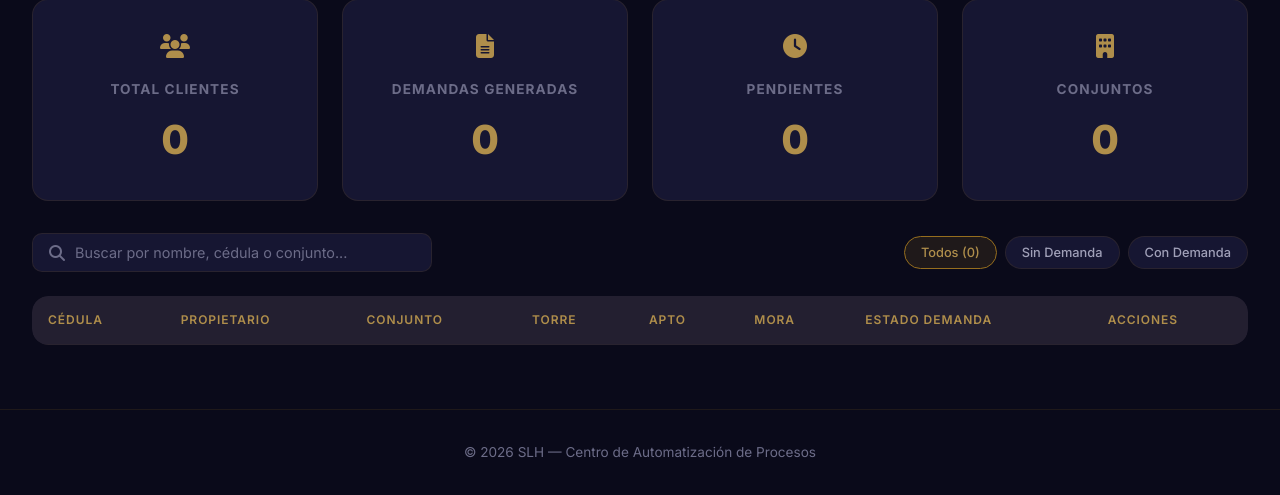
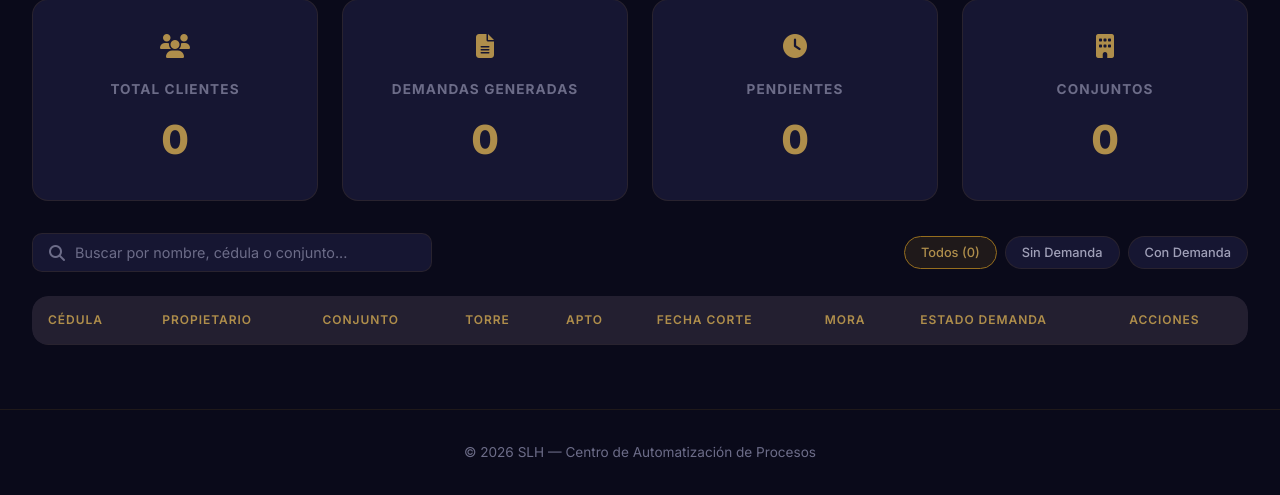
Before and after one commit to carlosbax25/SLH_PORTAL, a Flask app: page /juridica/demandas in a window 1280 px wide. Shown: the part 403-898 px from the top of the page. Run offline with Flask 3, Linux system fonts and the light colour scheme; data that the repository does not hold is empty.

Commit message:
Add Fecha Corte column to demandas table

```diff
--- a/templates/juridica/demandas.html
+++ b/templates/juridica/demandas.html
@@ -71,6 +71,7 @@
                     <th>Conjunto</th>
                     <th>Torre</th>
                     <th>Apto</th>
+                    <th>Fecha Corte</th>
                     <th>Mora</th>
                     <th>Estado Demanda</th>
                     <th>Acciones</th>
@@ -94,6 +95,7 @@
                     <td>{{ c.conjunto }}</td>
                     <td>{{ c.torre }}</td>
                     <td>{{ c.apto }}</td>
+                    <td>{{ c.fecha_corte }}</td>
                     <td class="mora-cell">{{ c.mora }}</td>
                     <td>
                         {% if c.demanda_generada %}
```
